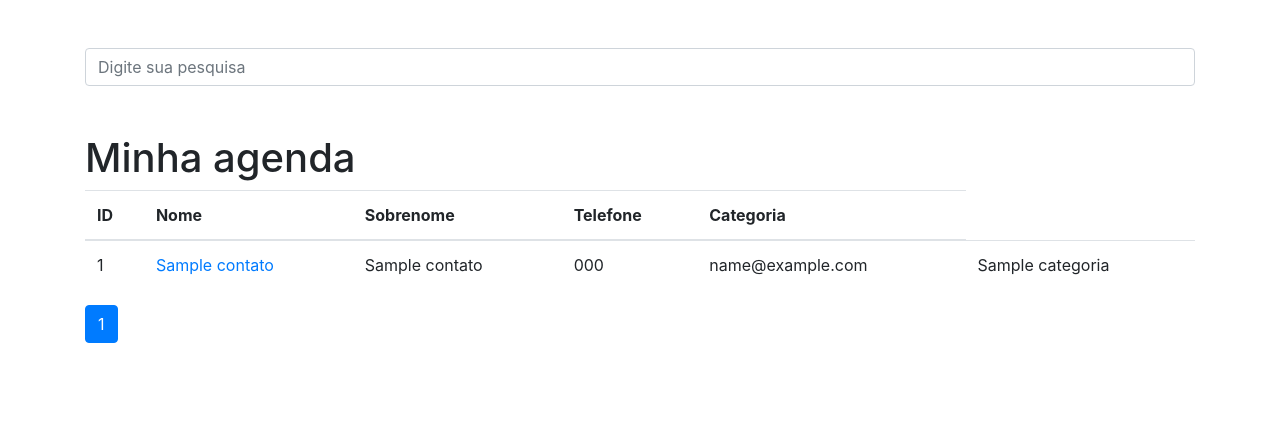
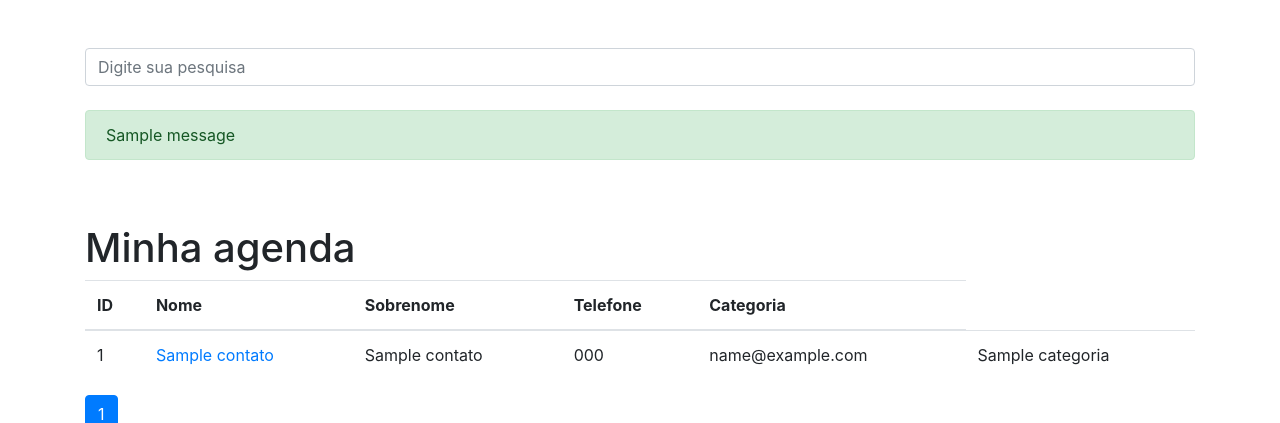
Before and after one commit to jackteruya/novo_projeto_agenda, a Django app: page / in a window 1280 px wide. Shown: the part 56-479 px from the top of the page. Run offline with Django 3.2, Linux system fonts and the light colour scheme; tables that the repository leaves empty hold one stand-in row (values such as "Sample post"); one stand-in notice (Sample message) is shown; some libraries are stand-ins or nearby versions.

Commit message:
Personalizado tags do message

```diff
--- a/contatos/views.py
+++ b/contatos/views.py
@@ -1,9 +1,10 @@
-from django.shortcuts import render, get_object_or_404
+from django.shortcuts import render, get_object_or_404, redirect
 from django.http import Http404
 from contatos.models import Contato
 from django.core.paginator import Paginator
 from django.db.models import Q, Value
 from django.db.models.functions import Concat
+from django.contrib import messages
 
 
 def index(request):
@@ -39,11 +40,12 @@ def ver_contato(request, id):
 
 def busca(request):
     termo = request.GET.get('termo')
+
+    if termo is None or not termo:
+        messages.add_message(request, messages.ERROR, 'Campo não pode ficar vazio')
+        return redirect('index')
+
     campos = Concat('nome', Value(' '), 'sobrenome')
-
-    if termo is None:
-        raise Http404()
-
     contatos = Contato.objects.annotate(
         nome_completo=campos
     ).filter(
--- a/templates/base.html
+++ b/templates/base.html
@@ -24,6 +24,7 @@
                      id="search-input"
                      placeholder="Digite sua pesquisa"
                      name="termo">
+                {% include 'parciais/_messages.html' %}
             </div>
           </div>
         </form>
--- /dev/null
+++ b/templates/parciais/_messages.html
@@ -0,0 +1,8 @@
+{% if messages %}
+    <br>
+    {% for message in messages %}
+        <div class="alert {{ message.tags }}" role="alert">
+            {{ message }}
+        </div>
+    {% endfor %}
+{% endif %}
```
Also changed, not shown: agenda/settings.py (+11 -0 lines).
